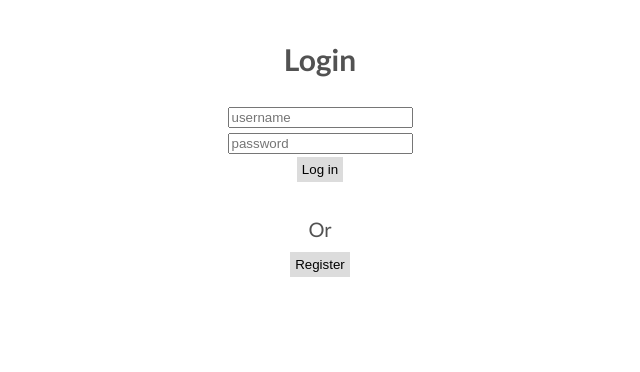
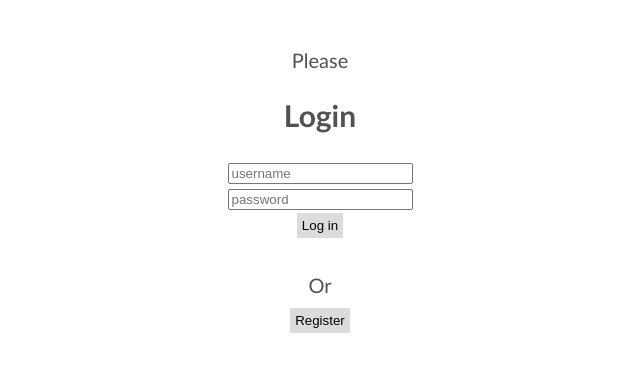
Before and after one commit to irenenikk/bloglist-frontend, a React app: page / in a window 1280 px wide. Shown: the top 372 px of the page, without its empty margins (320-960 px from the left). Built offline with nearby package versions, Linux system fonts and the light colour scheme; no server answers.

Commit message:
Be polite on front page

```diff
--- a/src/components/App.js
+++ b/src/components/App.js
@@ -13,6 +13,7 @@ class App extends React.Component {
     if (this.props.user.username === undefined) {
       return (
         <div>
+          <div className="home-prompt">Please</div>
           { this.props.notification.message && <Notification /> }
           <div className="login-form">
             <LoginForm />
```
